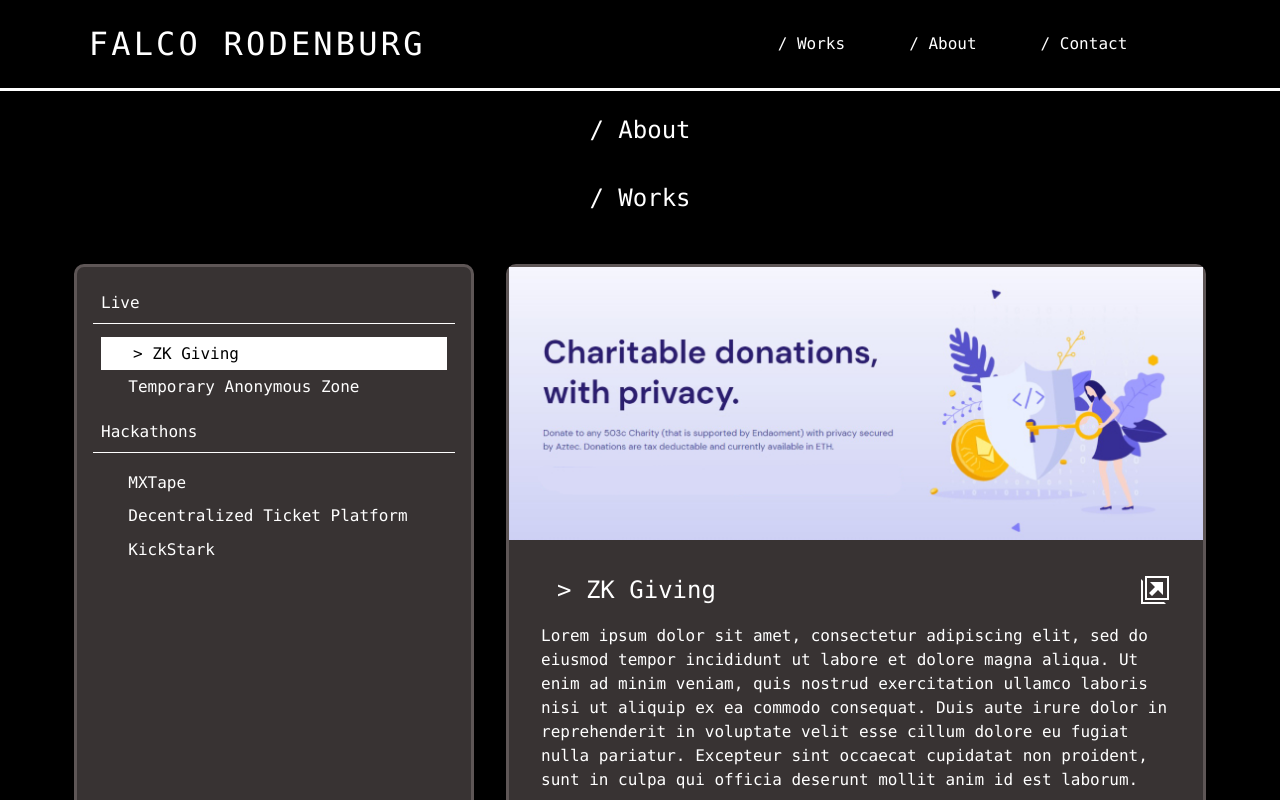
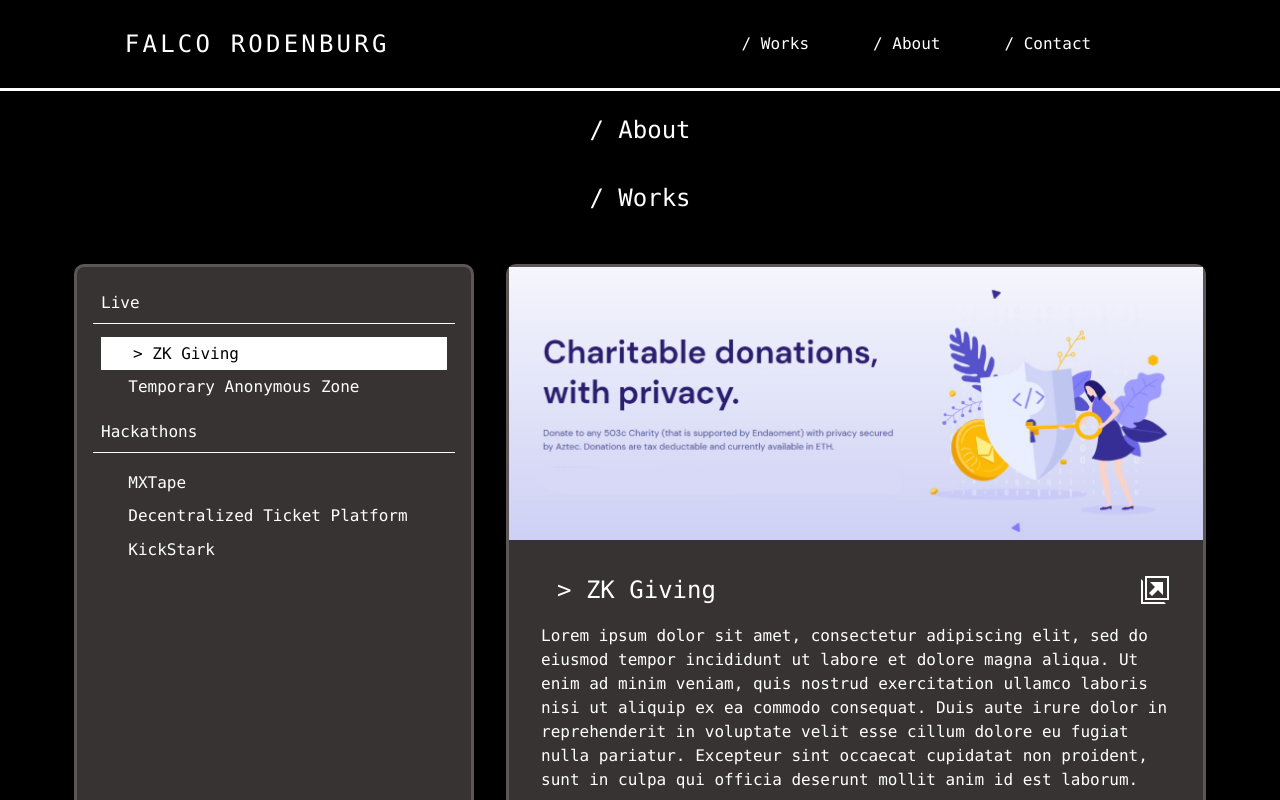
Before and after one commit to Falco90/portfolio, a Next.js app: page / in a window 1280 px wide. Shown: the top 800 px of the page. Built offline with nearby package versions, Linux system fonts and the light colour scheme.

Commit message:
nav animation

```diff
--- a/components/Navbar.tsx
+++ b/components/Navbar.tsx
@@ -7,9 +7,9 @@ const Navbar: FC = () => {
     <div className={styles.navbar}>
         <h1>FALCO RODENBURG</h1>
       <ul>
-        <Link href="#works"><li>/ Works</li></Link>
-        <Link href="#about"><li>/ About</li></Link>
-        <li>/ Contact</li>
+        <Link href="#works"><li>Works</li></Link>
+        <Link href="#about"><li>About</li></Link>
+        <Link href="#contact"><li>Contact</li></Link>
       </ul>
     </div>
   );
--- a/styles/Home.module.css
+++ b/styles/Home.module.css
@@ -36,7 +36,7 @@
 }
 
 .navbar h1 {
-  font-size: xx-large;
+  font-size: x-large;
   letter-spacing: 0.2rem;
 }
 
@@ -51,6 +51,14 @@
 .navbar li {
   padding: 0 2rem;
   cursor: pointer;
+}
+
+.navbar li::before {
+  content: '/ ';
+}
+
+.navbar li:hover::before {
+  content: '> ';
 }
 
 .projectscontainer {
```
